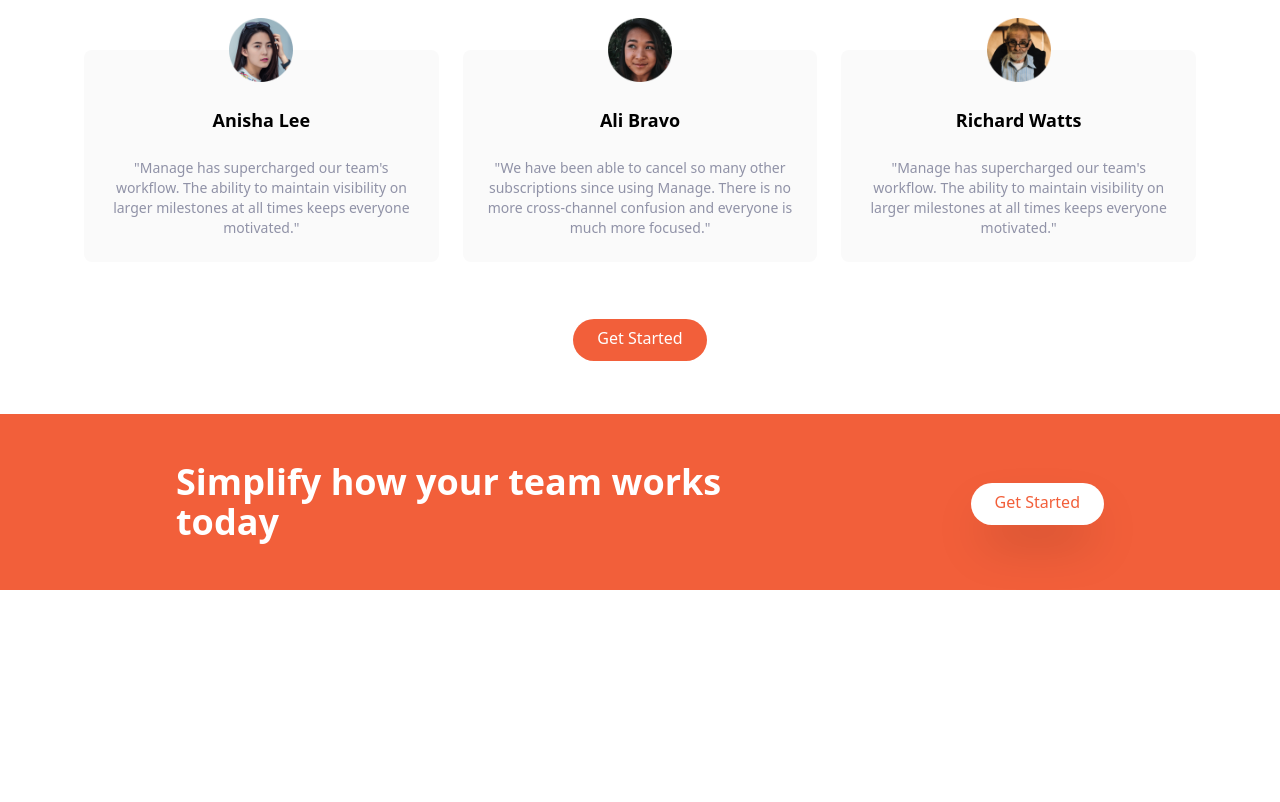
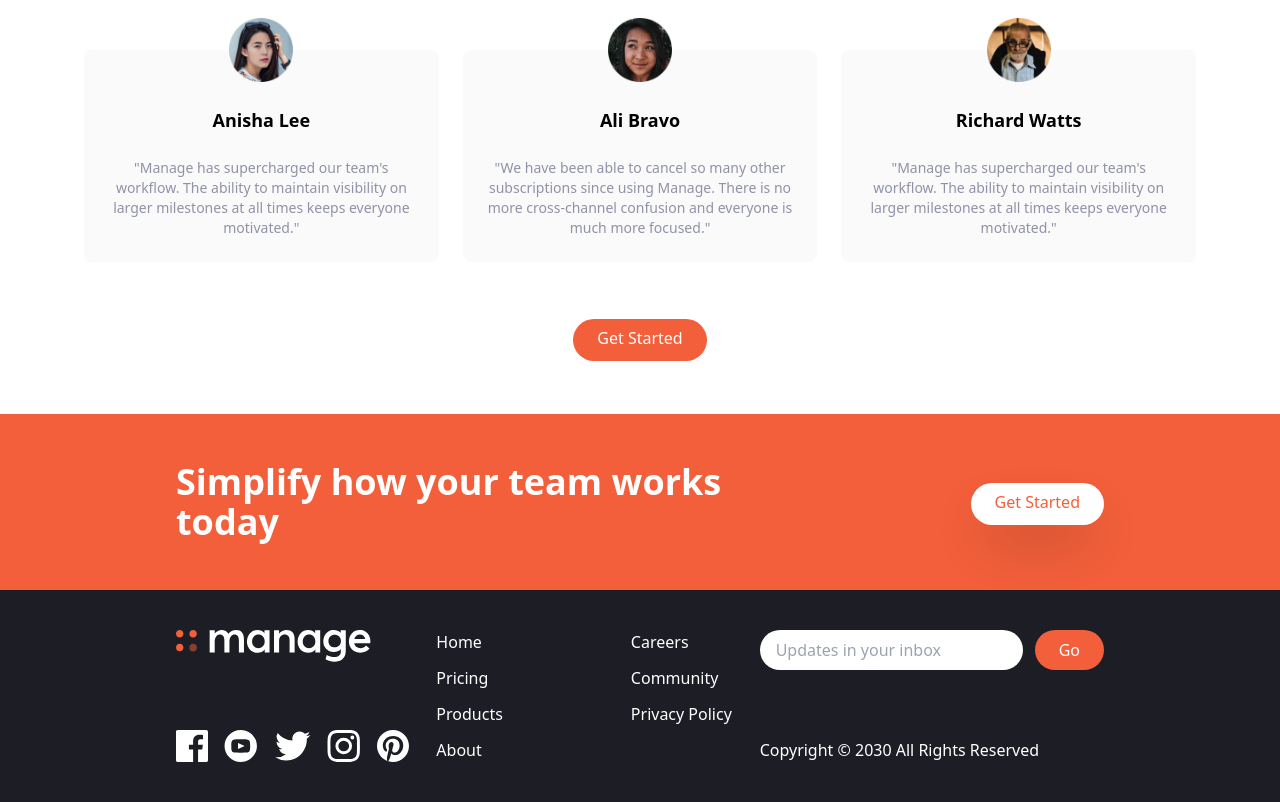
Before and after one commit to mariajbellido/landing-tailwindcss, a website: page public/index.html in a window 1280 px wide. Shown: the part 1354-2156 px from the top of the page. Before the commit the page ends 1944 px from the top, so only its background shows below. Drawn offline with Linux system fonts and the light colour scheme.

Commit message:
Footer completed

```diff
--- a/public/index.html
+++ b/public/index.html
@@ -393,5 +393,130 @@
         </div>
       </div>
     </section>
+
+    <!--Footer-->
+    <footer class="bg-veryDarkBlue">
+      <!--Flex Container-->
+      <div
+        class="
+          container
+          flex flex-col-reverse
+          justify-between
+          px-6
+          py-10
+          mx-auto
+          space-y-8
+          md:flex-row md:space-y-0
+        "
+      >
+        <!--Logo and social links container-->
+        <div
+          class="
+            flex flex-col-reverse
+            items-center
+            justify-between
+            space-y-12
+            md:flex-col md:space-y-0 md:items-start
+          "
+        >
+          <div class="mx-auto my-6 text-center text-white md:hidden">
+            Copyright &copy; 2030, All Rights Reserved
+          </div>
+          <!--Logo-->
+          <div>
+            <img
+              src="../public/img/logo-white.svg"
+              alt="Logo white"
+              class="h-8"
+            />
+          </div>
+          <!--Social Links Contianer-->
+          <div class="flex justify-center space-x-4">
+            <!--Link 1-->
+            <a href="#">
+              <img
+                src="../public/img/icon-facebook.svg"
+                alt="Facebook"
+                class="h-8"
+              />
+            </a>
+            <!--Link 2-->
+            <a href="#">
+              <img
+                src="../public/img/icon-youtube.svg"
+                alt="YouTube"
+                class="h-8"
+              />
+            </a>
+            <!--Link 3-->
+            <a href="#">
+              <img
+                src="../public/img/icon-twitter.svg"
+                alt="Twitter"
+                class="h-8"
+              />
+            </a>
+            <!--Link 4-->
+            <a href="#">
+              <img
+                src="../public/img/icon-instagram.svg"
+                alt="Instagram"
+                class="h-8"
+              />
+            </a>
+            <!--Link 5-->
+            <a href="#">
+              <img
+                src="../public/img/icon-pinterest.svg"
+                alt="Pinterest"
+                class="h-8"
+              />
+            </a>
+          </div>
+        </div>
+        <!-- List Container -->
+        <div class="flex justify-around space-x-32">
+          <div class="flex flex-col space-y-3 text-white">
+            <a href="#" class="hover:text-brightRed"> Home </a>
+            <a href="#" class="hover:text-brightRed"> Pricing </a>
+            <a href="#" class="hover:text-brightRed"> Products </a>
+            <a href="#" class="hover:text-brightRed"> About </a>
+          </div>
+          <div class="flex flex-col space-y-3 text-white">
+            <a href="#" class="hover:text-brightRed"> Careers </a>
+            <a href="#" class="hover:text-brightRed"> Community </a>
+            <a href="#" class="hover:text-brightRed"> Privacy Policy </a>
+          </div>
+        </div>
+        <!--Input Container -->
+        <div class="flex flex-col justify-between">
+          <form>
+            <div class="flex space-x-3">
+              <input
+                type="text"
+                class="flex-1 px-4 rounded-full focus:outline-none"
+                placeholder="Updates in your inbox"
+              />
+              <button
+                class="
+                  px-6
+                  py-2
+                  text-white
+                  rounded-full
+                  bg-brightRed
+                  hover:bg-brightRedLight
+                  focus:outline-none
+                "
+              >
+                Go
+              </button>
+            </div>
+          </form>
+          <div class="hidden text-white md:block">
+            Copyright &copy; 2030 All Rights Reserved
+          </div>
+        </div>
+      </div>
+    </footer>
   </body>
 </html>
```
Also changed, not shown: public/css/tailwind.css.
